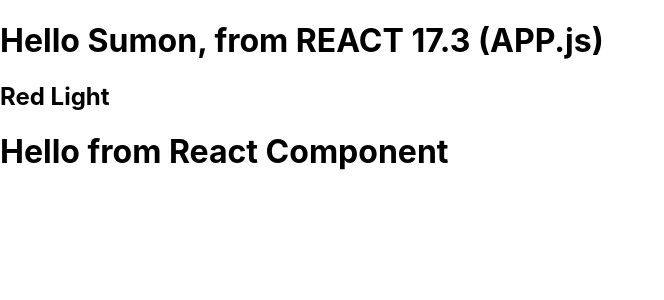
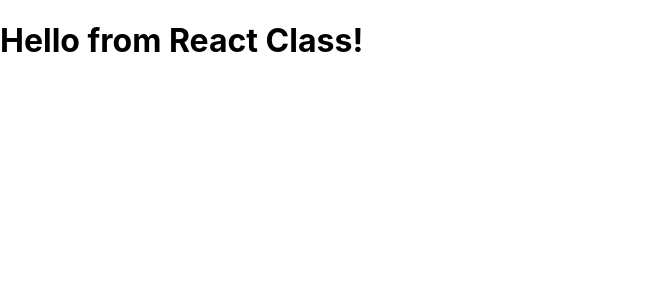
Before and after one commit to zamanshahed/react-task-tracker, a React (Create React App) app: page / in a window 1280 px wide. Shown: the top 300 px of the page, without its empty margins (0-664 px from the left). Built offline with nearby package versions, Linux system fonts and the light colour scheme.

Commit message:
class based component done!

```diff
--- a/src/App.js
+++ b/src/App.js
@@ -1,15 +1,25 @@
+import React from 'react'
 import Header from './components/Header'
 
-function App() {
-  const name = 'Sumon'
-  const flag = 0
-  return (
-    <div className="container">
-      <h1>Hello {name}, from REACT {15.3+2} (APP.js)</h1>
-      <h2>{flag? "Green Light": "Red Light"}</h2>
-      <Header/>
-    </div>
-  );
+//function based :
+//------------------
+// function App() {
+//   const name = 'Sumon'
+//   const flag = 0
+//   return (
+//     <div className="container">
+//       <h1>Hello {name}, from REACT {15.3+2} (APP.js)</h1>
+//       <h2>{flag? "Green Light": "Red Light"}</h2>
+//       <Header/>
+//     </div>
+//   );
+// }
+
+//class based:
+//------------------
+class App extends React.Component{
+  render(){
+    return <h1>Hello from React Class!</h1>
+  }
 }
-
 export default App;
```
Also changed, not shown: 1 other file (tests, documents, lock files or other folders).
